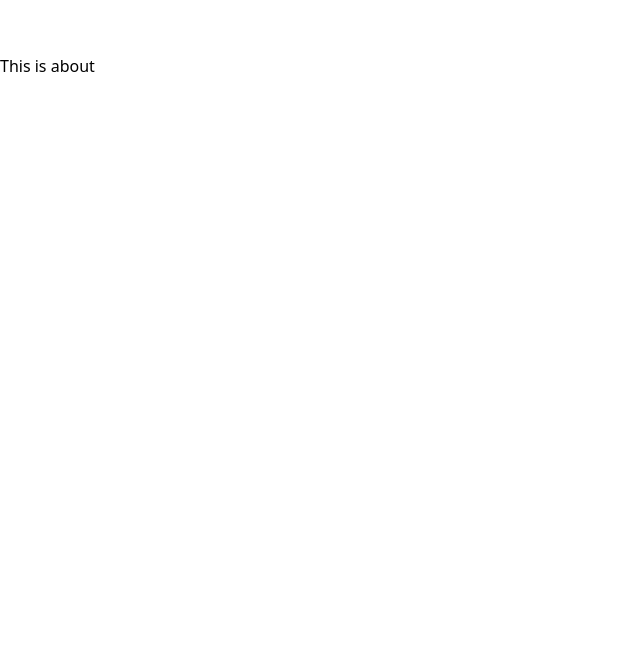
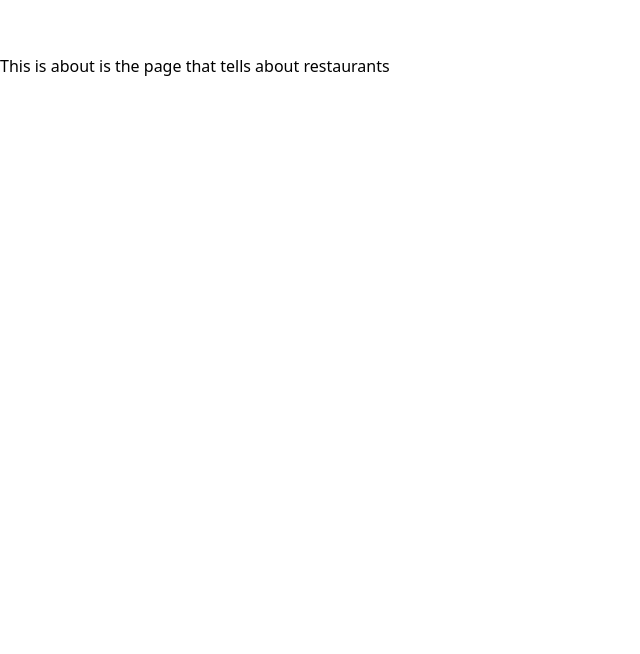
Before and after one commit to Karthikpeddy/FoodDelivery, a React (Create React App) app: page / in a window 1280 px wide. Shown: the part 826-1480 px from the top of the page, without its empty margins (0-640 px from the left). Built offline with nearby package versions, Linux system fonts and the light colour scheme.

Commit message:
Styling-01

```diff
--- a/src/components/about.jsx
+++ b/src/components/about.jsx
@@ -1,7 +1,7 @@
 const About = () => {
   return (
     <div name="about" className="w-full h-screen pt-20">
-      This is about
+      This is about is the page that tells about restaurants
     </div>
   );
 };
--- a/src/components/contact.jsx
+++ b/src/components/contact.jsx
@@ -1,7 +1,7 @@
 const Home = () => {
   return (
-    <div name="home" className="w-full h-screen pt-20">
-      This is home
+    <div name="contact" className="w-full h-screen pt-20">
+      This is contact
     </div>
   );
 };
```
